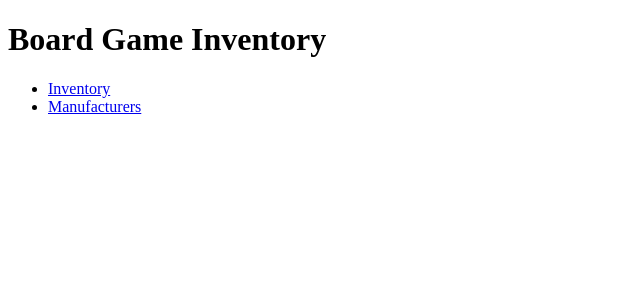
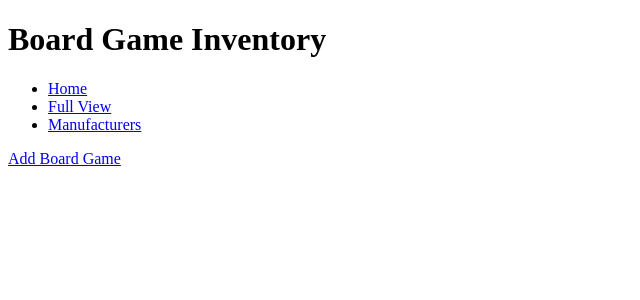
Before and after one commit to jhtdod/Shop_inventory_project, a Flask app: page / in a window 1280 px wide. Shown: the top 300 px of the page, without its empty margins (0-640 px from the left). Run offline with Flask 2, Linux system fonts and the light colour scheme; data that the repository does not hold is empty; some libraries are stand-ins or nearby versions.

Commit message:
before css

```diff
--- a/controllers/board_game_controller.py
+++ b/controllers/board_game_controller.py
@@ -7,9 +7,10 @@ import repositories.manufacturer_repository as manufacturer_repository
 
 board_game_blueprint = Blueprint("board_game", __name__)
 
-# @board_game_blueprint.route('/')
-# def reroute():
-#     return redirect('/inventory')
+@board_game_blueprint.route('/')
+def split_view():
+    board_games = board_game_repository.select_all()
+    return render_template('index.html', board_games=board_games)
 
 @board_game_blueprint.route('/inventory')
 def show_inventory():
--- a/controllers/manufacturer_controller.py
+++ b/controllers/manufacturer_controller.py
@@ -15,7 +15,11 @@ def show_manufacturer():
 @manufacturer_blueprint.route('/manufacturers/<int:id>')
 def show_details(id):
     manufacturer = manufacturer_repository.select(id)
-    return render_template('manufacturers/show.html', manufacturer=manufacturer)
+    board_games = board_game_repository.select_all()
+    manufacturer_name = []
+    for name in board_games:
+        manufacturer_name.append(name.manufacturer.name)
+    return render_template('manufacturers/show.html', manufacturer=manufacturer, board_games=board_games)
 
 @manufacturer_blueprint.route('/manufacturers/add')
 def show_add_form():
--- a/static/style.css
+++ b/static/style.css
@@ -9,3 +9,7 @@
 .same-line {
     display: flex;
 }
+
+#page-flex {
+    display: flex;
+}
--- a/templates/base.html
+++ b/templates/base.html
@@ -12,15 +12,26 @@
         <h1>Board Game Inventory</h1>
         <div id = "header-links">
             <ul>
-                <li><a href="/inventory">Inventory</a></li>
+                <li><a href="/">Home</a></li>
+                <li><a href="/inventory">Full View</a></li>
                 <li><a href="/manufacturers">Manufacturers</a></li>
             </ul>
         </div>
     </header>
-    <div class = "container">
-        {% block content %}
+    <div id="page-flex">
+        <div class = "index">
+            {% block index %}
 
-        {% endblock  %}
+            {% endblock  %}
+            {% block inventory %}
+
+            {% endblock  %}
+        </div>
+        <div class = "container">
+            {% block content %}
+
+            {% endblock  %}
+        </div>
     </div>
 </body>
 </html>
--- a/templates/board_games/index.html
+++ b/templates/board_games/index.html
@@ -1,6 +1,5 @@
 {% extends 'base.html' %}
 {% block content %}
-
 {% for game in board_games %}
     <div class = "board_games">
         <ul>
--- a/templates/index.html
+++ b/templates/index.html
@@ -1,4 +1,4 @@
 {% extends 'base.html' %}
-{% block content %}
-
-{% endblock content %}
+{% block index %}
+{% include 'inventory.html' %}
+{% endblock %}
--- /dev/null
+++ b/templates/inventory.html
@@ -0,0 +1,30 @@
+<div id= "inventory-front-page">
+    {% for game in board_games %}
+        <div class = "board_games">
+            <ul>
+                <div class="same-line">
+                    <li><a href="/inventory/{{game.id}}">{{game.name}}</a>
+                    <div class = "low-stock">
+                        {% if (game.quantity <=3) and (game.quantity >0) %}
+                            <p>Low Stock</p>
+                        {% endif %}
+                    </div>
+                    <div class = "out-of-stock">
+                        {% if game.quantity == 0 %}
+                            <p>Out of Stock</p>
+                        {% endif %}
+                    </div>
+                    </li>
+                </div>
+                <li>Description: {{game.description}}</li>
+                <li>Quantity: {{game.quantity}}</li>
+                <li>Cost: {{game.buying_cost}}</li>
+                <li>Selling Price: {{game.selling_price}}</li>
+                <li>Manufacturer: {{game.manufacturer.name}}</li>
+            </ul>
+        </div>
+    {% endfor %}
+    <div id = "add_button">
+        <a href="/inventory/add">Add Board Game</a>
+    </div>
+</div>
--- a/templates/manufacturers/show.html
+++ b/templates/manufacturers/show.html
@@ -5,6 +5,10 @@
     <ul>
         <li>{{manufacturer.name}}</li>
         <li>Contact details: {{manufacturer.contact_details}}</li>
+        <li>Board Games: </li>
+        {% for name in manufacturer_name %}
+            <li>{{name}}</li>
+        {% endfor %}
     </ul>
     <a href="/manufacturers/edit/{{manufacturer.id}}">Edit</a> <br>
     <a href="/manufacturers/delete/{{manufacturer.id}}">Delete</a>
```
Also changed, not shown: templates/board_games/show.html (+5 -2 lines).
